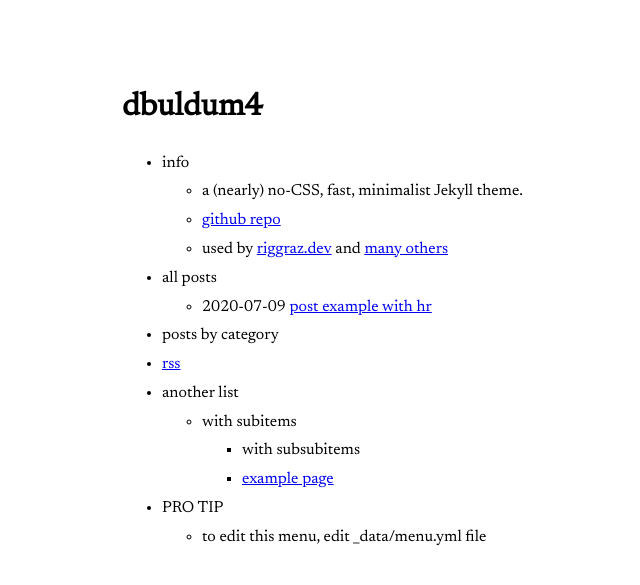
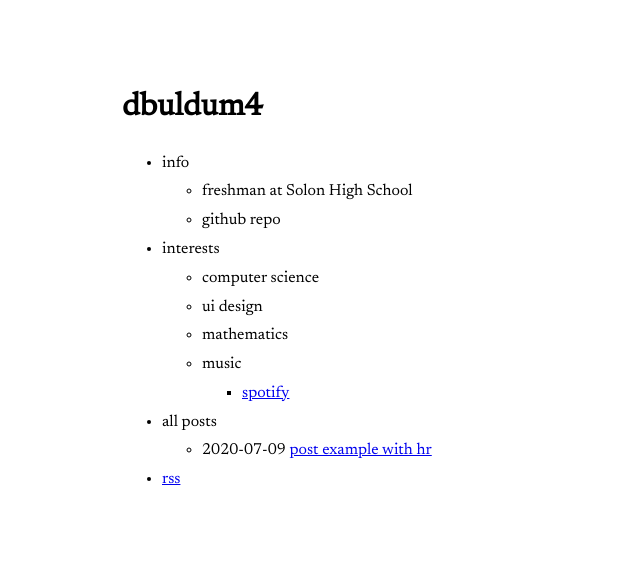
Before and after one commit to riggraz/no-style-please, a Jekyll site: the page built from index.md, in a window 1280 px wide. Shown: the top 585 px of the page, without its empty margins (198-838 px from the left). Built offline with Jekyll 4.4.1, drawn with Linux system fonts in a browser that asks for light colours.

Commit message:
updated homepage content

```diff
--- a/_data/menu.yml
+++ b/_data/menu.yml
@@ -4,10 +4,18 @@
 entries:
   - title: info
     entries:
-      - title: a (nearly) no-CSS, fast, minimalist Jekyll theme.
+      - title: freshman at Solon High School
       - title: github repo
-        url: https://github.com/riggraz/no-style-please
-      - title: "used by <a href='https://riggraz.dev'>riggraz.dev</a> and <a href='https://github.com/riggraz/no-style-please/network/dependents'>many others</a>"
+
+  - title: interests
+    entries:
+      - title: computer science
+      - title: ui design
+      - title: mathematics
+      - title: music
+        entries:
+          - title: spotify
+            url: https://open.spotify.com/user/deniz.a.buldum?si=7cc6469d129544c5
 
   - title: all posts
     post_list:
@@ -16,23 +24,5 @@ entries:
       show_more_text: See archive...
       show_more_url: archive.html
 
-  - title: posts by category
-    post_list:
-      category: example2
-      show_more: true
-      show_more_text: See more posts...
-      show_more_url: example2-archive.html
-
   - title: rss
     url: feed.xml
-
-  - title: another list
-    entries:
-      - title: with subitems
-        entries:
-          - title: with subsubitems
-          - title: example page
-            url: about
-  - title: PRO TIP
-    entries:
-      - title: to edit this menu, edit _data/menu.yml file
```
